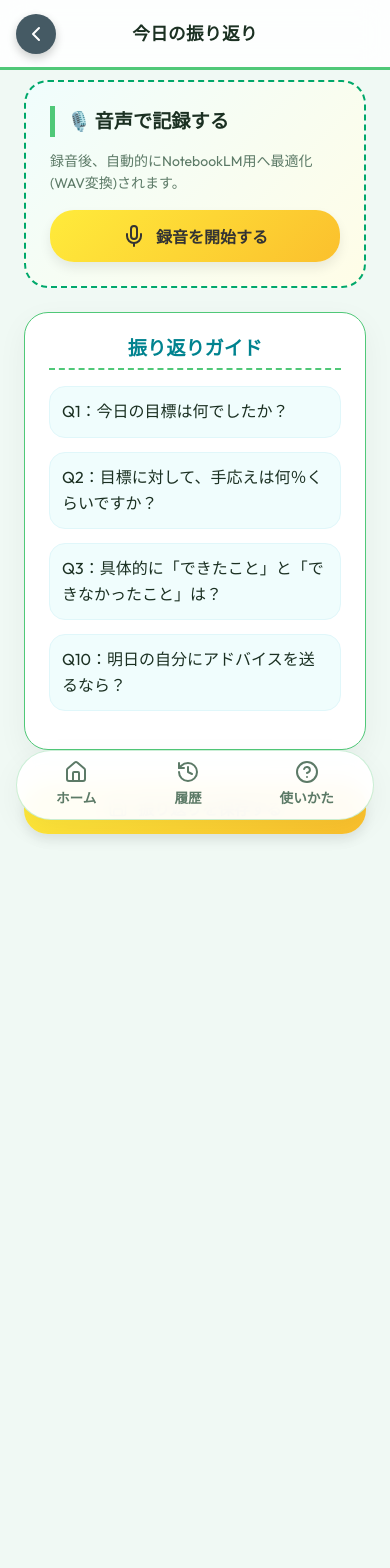
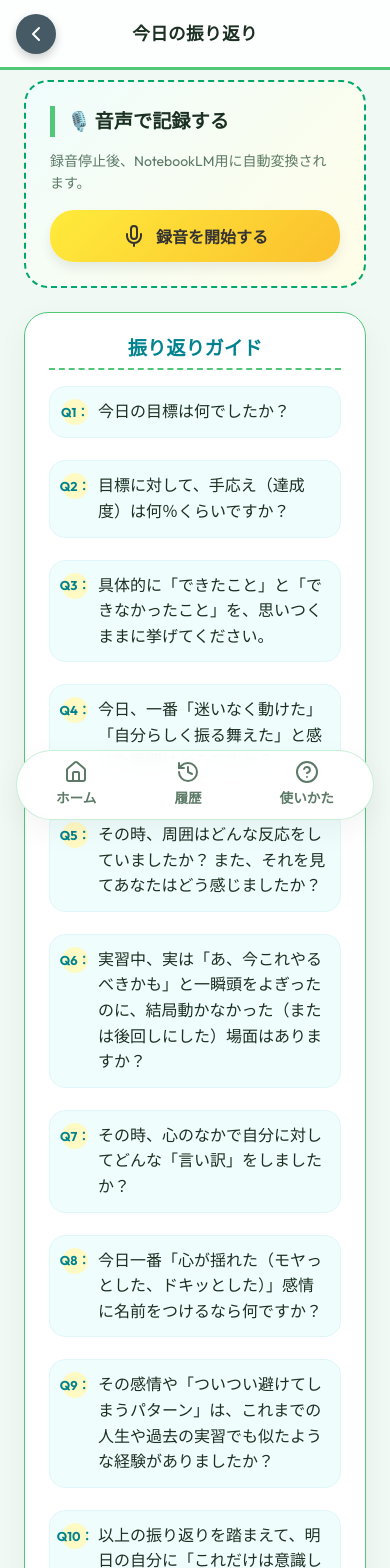
Before and after one commit to SCHAFT-lab/hiruasu-report, a React (Vite) app: page /night in a window 390 px wide. Shown: the top 1568 px of the page. Before the commit the page ends 948 px from the top, so only its background shows below. Built offline with nearby package versions, Linux system fonts and the light colour scheme.

Commit message:
Fix: Restore questions and improve mobile WAV transcoding

```diff
--- a/src/pages/NightForm.jsx
+++ b/src/pages/NightForm.jsx
@@ -7,6 +7,7 @@ export function NightForm() {
   const [audioBlob, setAudioBlob] = useState(null);
   const [audioUrl, setAudioUrl] = useState(null);
   const [isRecording, setIsRecording] = useState(false);
+  const [isProcessing, setIsProcessing] = useState(false);
 
   const mediaRecorderRef = useRef(null);
   const audioChunksRef = useRef([]);
@@ -34,13 +35,29 @@ export function NightForm() {
 
   // 高互換WAV生成関数 (16kHz / 16bit / Mono)
   const transcodeToWav = async (originalBlob) => {
-    const audioContext = new (window.AudioContext || window.webkitAudioContext)({ sampleRate: 16000 });
+    const AudioContext = window.AudioContext || window.webkitAudioContext;
+    const audioContext = new AudioContext();
+
+    try {
       const arrayBuffer = await originalBlob.arrayBuffer();
-    const audioBuffer = await audioContext.decodeAudioData(arrayBuffer);
+      // decodeAudioDataをPromise化（古いSafari対応）
+      const audioBuffer = await new Promise((resolve, reject) => {
+        audioContext.decodeAudioData(arrayBuffer, resolve, reject);
+      });
 
       const numChannels = 1;
-    const sampleRate = 16000;
-    const samples = audioBuffer.getChannelData(0);
+      const targetSampleRate = 16000;
+
+      // オフラインコンテキストを使ってリサンプリング
+      const OfflineContext = window.OfflineAudioContext || window.webkitOfflineAudioContext;
+      const offlineCtx = new OfflineContext(numChannels, audioBuffer.duration * targetSampleRate, targetSampleRate);
+      const source = offlineCtx.createBufferSource();
+      source.buffer = audioBuffer;
+      source.connect(offlineCtx.destination);
+      source.start();
+      const renderedBuffer = await offlineCtx.startRendering();
+
+      const samples = renderedBuffer.getChannelData(0);
       const buffer = new ArrayBuffer(44 + samples.length * 2);
       const view = new DataView(buffer);
 
@@ -57,8 +74,8 @@ export function NightForm() {
       view.setUint32(16, 16, true);
       view.setUint16(20, 1, true); // PCM
       view.setUint16(22, numChannels, true);
-    view.setUint32(24, sampleRate, true);
-    view.setUint32(28, sampleRate * numChannels * 2, true);
+      view.setUint32(24, targetSampleRate, true);
+      view.setUint32(28, targetSampleRate * numChannels * 2, true);
       view.setUint16(32, numChannels * 2, true);
       view.setUint16(34, 16, true);
       writeString(36, 'data');
@@ -70,14 +87,15 @@ export function NightForm() {
         view.setInt16(offset, s < 0 ? s * 0x8000 : s * 0x7FFF, true);
       }
 
+      return new Blob([view], { type: 'audio/wav' });
+    } finally {
       audioContext.close();
-    return new Blob([view], { type: 'audio/wav' });
+    }
   };
 
   const startRecording = async () => {
     try {
       const stream = await navigator.mediaDevices.getUserMedia({ audio: true });
-      // ブラウザがサポートする形式で一旦録音
       const mimeType = MediaRecorder.isTypeSupported('audio/mp4') ? 'audio/mp4' : 'audio/webm';
       const mediaRecorder = new MediaRecorder(stream, { mimeType });
       mediaRecorderRef.current = mediaRecorder;
@@ -88,15 +106,17 @@ export function NightForm() {
       };
 
       mediaRecorder.onstop = async () => {
+        setIsProcessing(true);
         const originalBlob = new Blob(audioChunksRef.current, { type: mimeType });
-        // 保存前に高互換WAVに変換
         try {
           const wavBlob = await transcodeToWav(originalBlob);
           setAudioBlob(wavBlob);
         } catch (e) {
           console.error("Transcode error:", e);
-          setAudioBlob(originalBlob); // 失敗時はそのまま
+          // 失敗しても元のデータを保存できるようにする
+          setAudioBlob(originalBlob);
         }
+        setIsProcessing(false);
         stream.getTracks().forEach(track => track.stop());
       };
 
@@ -129,14 +149,14 @@ export function NightForm() {
         <h4 style={{ marginBottom: '0.8rem', color: '#1B3022', fontSize: '1.2rem', fontWeight: '800', borderLeft: '5px solid var(--accent-mint)', paddingLeft: '12px' }}>
           🎙️ 音声で記録する
         </h4>
-        <p className="text-sm text-muted mb-4">録音後、自動的にNotebookLM用へ最適化(WAV変換)されます。</p>
+        <p className="text-sm text-muted mb-4">録音停止後、NotebookLM用に自動変換されます。</p>
 
         {!audioBlob ? (
           <div>
             {!isRecording ? (
-              <button className="btn btn-primary" onClick={startRecording}>
+              <button className="btn btn-primary" onClick={startRecording} disabled={isProcessing}>
                 <Mic size={24} />
-                録音を開始する
+                {isProcessing ? '処理中...' : '録音を開始する'}
               </button>
             ) : (
               <div style={{ textAlign: 'center', backgroundColor: 'white', padding: '1rem', borderRadius: '16px', border: '2px solid var(--accent-mint)' }}>
@@ -164,17 +184,23 @@ export function NightForm() {
 
       <div className="reflection-guide">
         <h3>振り返りガイド</h3>
-        <ul className="guide-list">
-          <li>Q1：今日の目標は何でしたか？</li>
-          <li>Q2：目標に対して、手応えは何％くらいですか？</li>
-          <li>Q3：具体的に「できたこと」と「できなかったこと」は？</li>
-          <li>Q10：明日の自分にアドバイスを送るなら？</li>
+        <ul className="guide-list" style={{ display: 'flex', flexDirection: 'column', gap: '8px' }}>
+          <li><span className="guide-num">Q1：</span> 今日の目標は何でしたか？</li>
+          <li><span className="guide-num">Q2：</span> 目標に対して、手応え（達成度）は何％くらいですか？</li>
+          <li><span className="guide-num">Q3：</span> 具体的に「できたこと」と「できなかったこと」を、思いつくままに挙げてください。</li>
+          <li><span className="guide-num">Q4：</span> 今日、一番「迷いなく動けた」「自分らしく振る舞えた」と感じた瞬間はどこですか？</li>
+          <li><span className="guide-num">Q5：</span> その時、周囲はどんな反応をしていましたか？ また、それを見てあなたはどう感じましたか？</li>
+          <li><span className="guide-num">Q6：</span> 実習中、実は「あ、今これやるべきかも」と一瞬頭をよぎったのに、結局動かなかった（または後回しにした）場面はありますか？</li>
+          <li><span className="guide-num">Q7：</span> その時、心のなかで自分に対してどんな「言い訳」をしましたか？</li>
+          <li><span className="guide-num">Q8：</span> 今日一番「心が揺れた（モヤっとした、ドキッとした）」感情に名前をつけるなら何ですか？</li>
+          <li><span className="guide-num">Q9：</span> その感情や「ついつい避けてしまうパターン」は、これまでの人生や過去の実習でも似たような経験がありましたか？</li>
+          <li><span className="guide-num">Q10：</span> 以上の振り返りを踏まえて、明日の自分に「これだけは意識して」とアドバイスを送るなら何と言いますか？</li>
         </ul>
       </div>
 
-      <button className="btn btn-primary" onClick={handleSave} disabled={!audioBlob || isRecording}>
+      <button className="btn btn-primary" onClick={handleSave} disabled={!audioBlob || isRecording || isProcessing}>
         <Save size={20} />
-        振り返りを保存する
+        {isProcessing ? '変換中...' : '振り返りを保存する'}
       </button>
     </div>
   );
```
Lines whose indentation alone changed are shown as unchanged.
